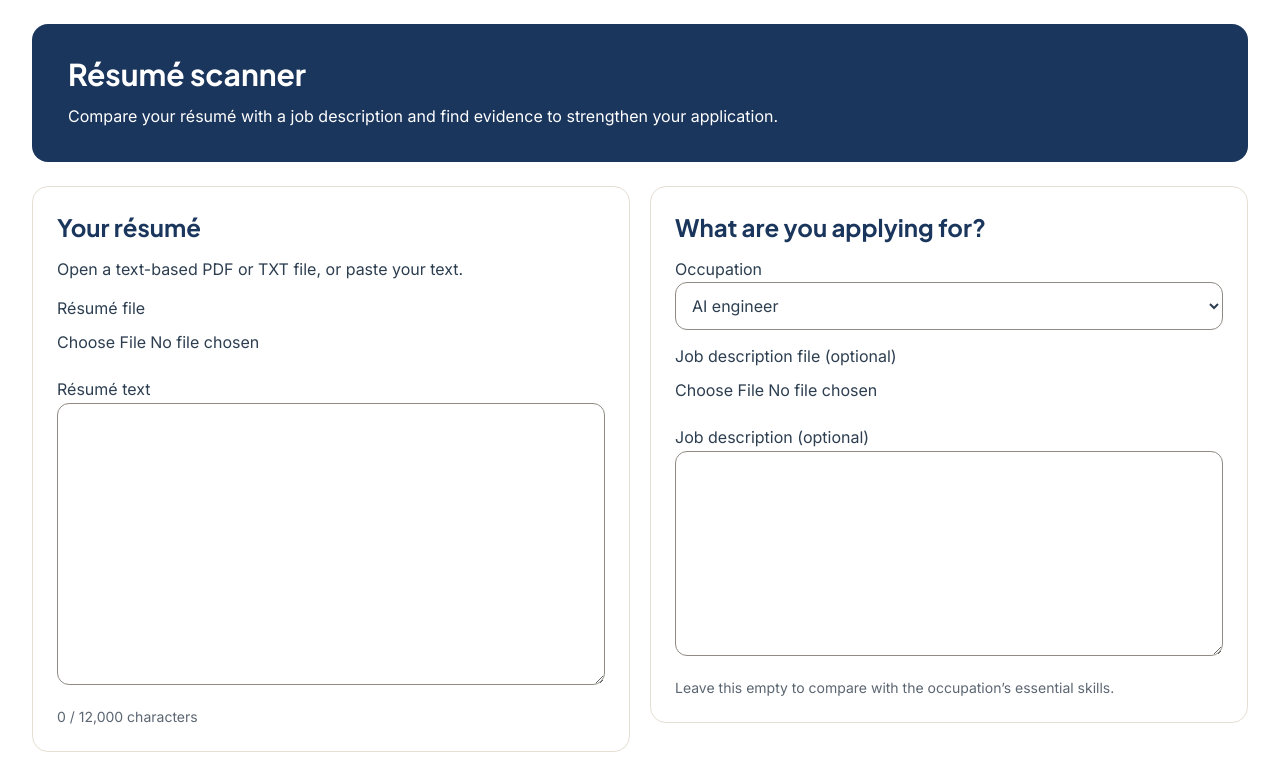
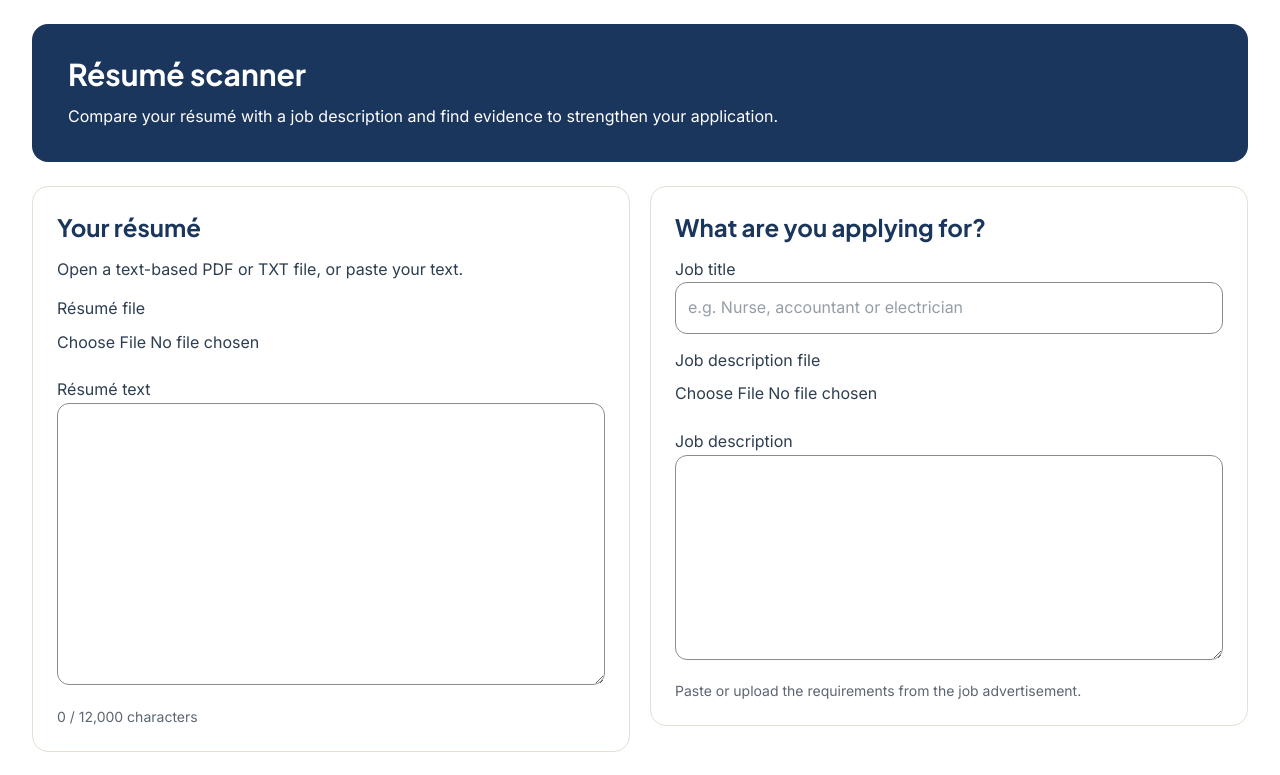
Before and after one commit to muhammadfaizsyahmimohdrohaizad-maker/DSIG-Team-Education-and-Human-Development, a Next.js app: page /careerprep/demo in a window 1280 px wide. Shown: the top 775 px of the page. Built offline with nearby package versions, Linux system fonts and the light colour scheme.

Commit message:
Accept job advertisements from any occupation in resume reviews

```diff
--- a/components/resume-scanner.tsx
+++ b/components/resume-scanner.tsx
@@ -7,7 +7,7 @@ import { ButtonLink, Card, HeroBand } from "@/components/ui";
 import occupations from "@/content/reference/occupations.json";
 
 export default function ResumeScanner() {
-  const [code, setCode] = useState(occupations[0]!.code);
+  const [title, setTitle] = useState("");
   const [text, setText] = useState("");
   const [description, setDescription] = useState("");
   const [resumeName, setResumeName] = useState("");
@@ -16,7 +16,7 @@ export default function ResumeScanner() {
   const [busy, setBusy] = useState("");
   const [error, setError] = useState("");
   const [report, setReport] = useState<ResumeReport | null>(null);
-  const role = occupations.find(item => item.code === code)!;
+  const role = occupations.find(item => item.title_en.toLowerCase() === title.trim().toLowerCase());
   const matched = report?.requirements.filter(item => item.evidence) ?? [];
   const missing = report?.requirements.filter(item => !item.evidence) ?? [];
   const coverage = report ? Math.round(100 * matched.length / report.requirements.length) : 0;
@@ -46,10 +46,12 @@ export default function ResumeScanner() {
   async function scan() {
     clearReport();
     if (text.trim().length < 50) { setError("Add at least 50 characters of résumé text."); return; }
+    if (!title.trim()) { setError("Enter the job title you are applying for."); return; }
+    if (!role && !description.trim()) { setError("Add the job description so the scan uses the requirements for this role."); return; }
     if (!consent) { setError("Allow AI processing before starting the scan."); return; }
     setBusy("Comparing résumé evidence…");
     try {
-      const result = await analyseResume({text, code, consent, jobDescription: description});
+      const result = await analyseResume({text, code: role?.code, title, consent, jobDescription: description});
       if (result.ok) setReport(result.value);
       else setError(result.error.message);
     } catch { setError("The connection was interrupted. Your text is preserved. Try again."); }
@@ -58,7 +60,7 @@ export default function ResumeScanner() {
 
   function download() {
     if (!report) return;
-    const content = [role.title_en, "Requirement evidence coverage: " + coverage + "%", report.summary,
+    const content = [title, "Requirement evidence coverage: " + coverage + "%", report.summary,
       ...report.requirements.map(item => item.requirement + String.fromCharCode(10) + (item.evidence || "No supporting quotation found.")),
       "Suggested improvements", ...report.suggestions, "Limitations", ...report.limitations].join(String.fromCharCode(10,10));
     const url = URL.createObjectURL(new Blob([content], {type: "text/plain;charset=utf-8"}));
@@ -78,11 +80,11 @@ export default function ResumeScanner() {
         <p className="text-sm text-muted">{text.length.toLocaleString()} / 12,000 characters</p>
       </Card>
       <Card as="section"><h2 className="text-2xl">What are you applying for?</h2>
-        <label>Occupation<select className={inputClass} disabled={!!busy} value={code} onChange={e=>{setCode(e.target.value);clearReport();}}>{occupations.map(o=><option key={o.code} value={o.code}>{o.title_en}</option>)}</select></label>
-        <label>Job description file (optional)<input className="block w-full py-2" disabled={!!busy} type="file" accept=".pdf,.txt" onChange={e=>{const f=e.target.files?.[0];if(f) void load(f,"description");e.target.value="";}}/></label>
+        <label>Job title<input className={inputClass} disabled={!!busy} value={title} maxLength={150} placeholder="e.g. Nurse, accountant or electrician" onChange={e=>{setTitle(e.target.value);clearReport();}} list="occupation-suggestions"/></label><datalist id="occupation-suggestions">{occupations.map(o=><option key={o.code} value={o.title_en}/>)}</datalist>
+        <label>Job description file<input className="block w-full py-2" disabled={!!busy} type="file" accept=".pdf,.txt" onChange={e=>{const f=e.target.files?.[0];if(f) void load(f,"description");e.target.value="";}}/></label>
         {descriptionName && <p className="text-sm text-muted">{descriptionName}</p>}
-        <label>Job description (optional)<textarea className={inputClass} rows={7} maxLength={12000} disabled={!!busy} value={description} onChange={e=>{setDescription(e.target.value);clearReport();}}/></label>
-        <p className="text-sm text-muted">Leave this empty to compare with the occupation’s essential skills.</p>
+        <label>Job description<textarea className={inputClass} rows={7} maxLength={12000} disabled={!!busy} value={description} onChange={e=>{setDescription(e.target.value);clearReport();}}/></label>
+        <p className="text-sm text-muted">{role ? "You can leave this empty to use the listed occupation skills." : "Paste or upload the requirements from the job advertisement."}</p>
       </Card>
     </div>
     <Card as="section"><label><input type="checkbox" disabled={!!busy} checked={consent} onChange={e=>setConsent(e.target.checked)}/> Allow Google Gemini to process these texts for this review.</label>
--- a/features/resume/actions.ts
+++ b/features/resume/actions.ts
@@ -20,12 +20,13 @@ export async function analyseResume(input: unknown): Promise<Result<ResumeReport
     if (profile.isUnder18) return err("FORBIDDEN", "AI résumé review is available for accounts aged 18 and over.");
     if (!process.env.GEMINI_API_KEY) return err("AI_ERROR", "Gemini analysis is awaiting service configuration. Your résumé is still available.");
     const role = occupations.find(item => item.code === parsed.data.code);
-    if (!role) return err("VALIDATION", "Choose an occupation from the list.");
+    const title = parsed.data.title || role?.title_en;
+    if (!title || (!role && !parsed.data.jobDescription)) return err("VALIDATION", "Enter the job title and its job description.");
     if (!await hitAiRateLimit(userId)) return err("CONFLICT", "Please wait before requesting another AI review.");
     try {
       const text = redact(parsed.data.text, [profile.fullName]);
-      const labels = role.essential_skills.map(key => skills.find(skill => skill.key === key)?.label_en ?? key);
-      return ok(await reviewResume(text, role.title_en, labels, redact(parsed.data.jobDescription, [profile.fullName])));
+      const labels = (role?.essential_skills ?? []).map(key => skills.find(skill => skill.key === key)?.label_en ?? key);
+      return ok(await reviewResume(text, title, labels, redact(parsed.data.jobDescription, [profile.fullName])));
     } catch (e) {
       console.error("resume.gemini", e instanceof Error ? e.message : "provider failure");
       return err("AI_ERROR", "Gemini could not finish this review. Your résumé is preserved. Try again shortly.");
--- a/lib/schemas.ts
+++ b/lib/schemas.ts
@@ -173,6 +173,7 @@ export const addCardsInput = z.object({
 export const resumeAiInput = z.object({
   jobDescription: z.string().trim().max(12000).default(""),
   text: z.string().trim().min(50, "Add at least 50 characters of résumé text.").max(12000),
-  code: z.string().min(1).max(30),
+  title: z.string().trim().min(1).max(150).optional(),
+  code: z.string().min(1).max(30).optional(),
   consent: z.literal(true),
 });
```
